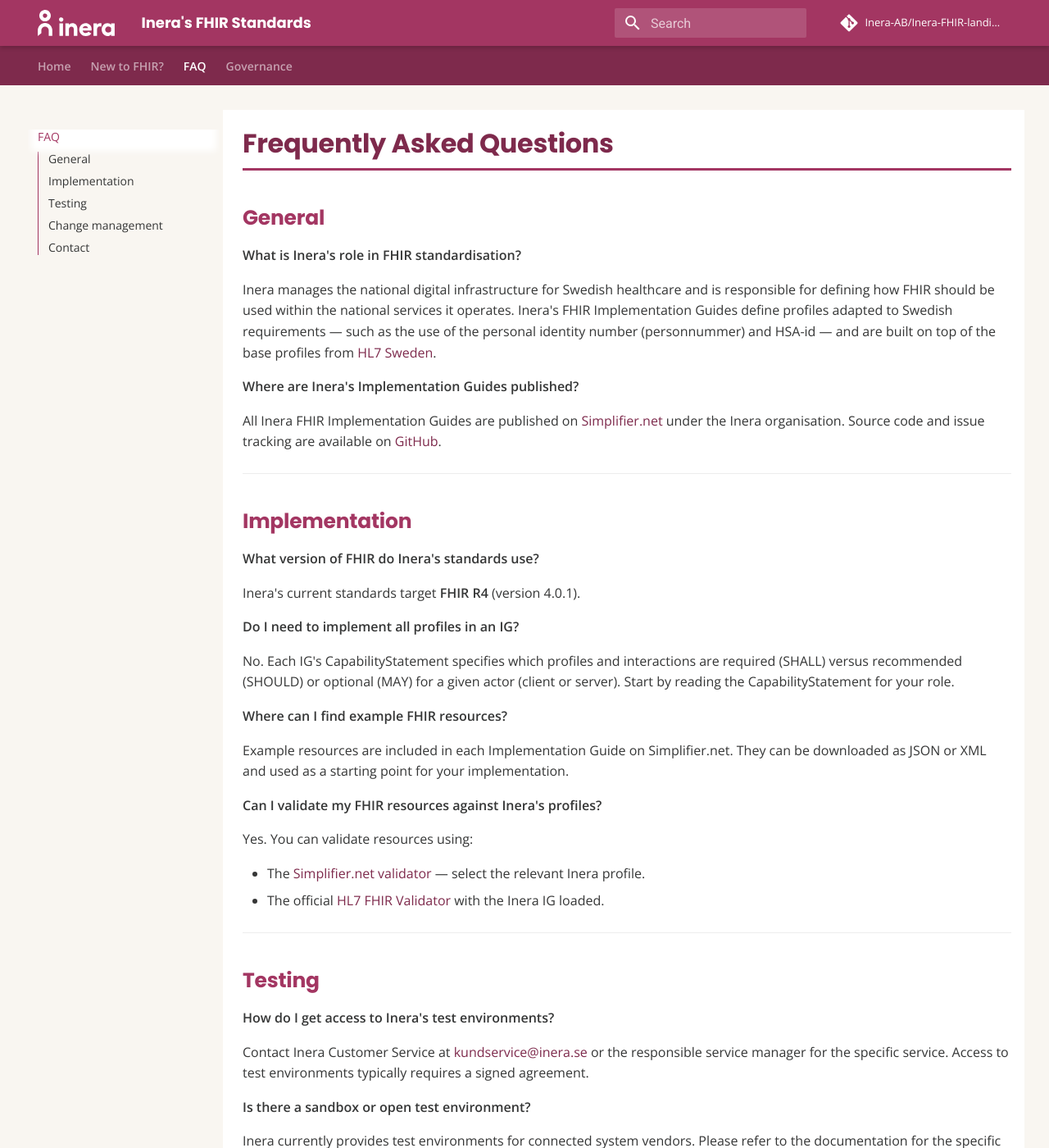
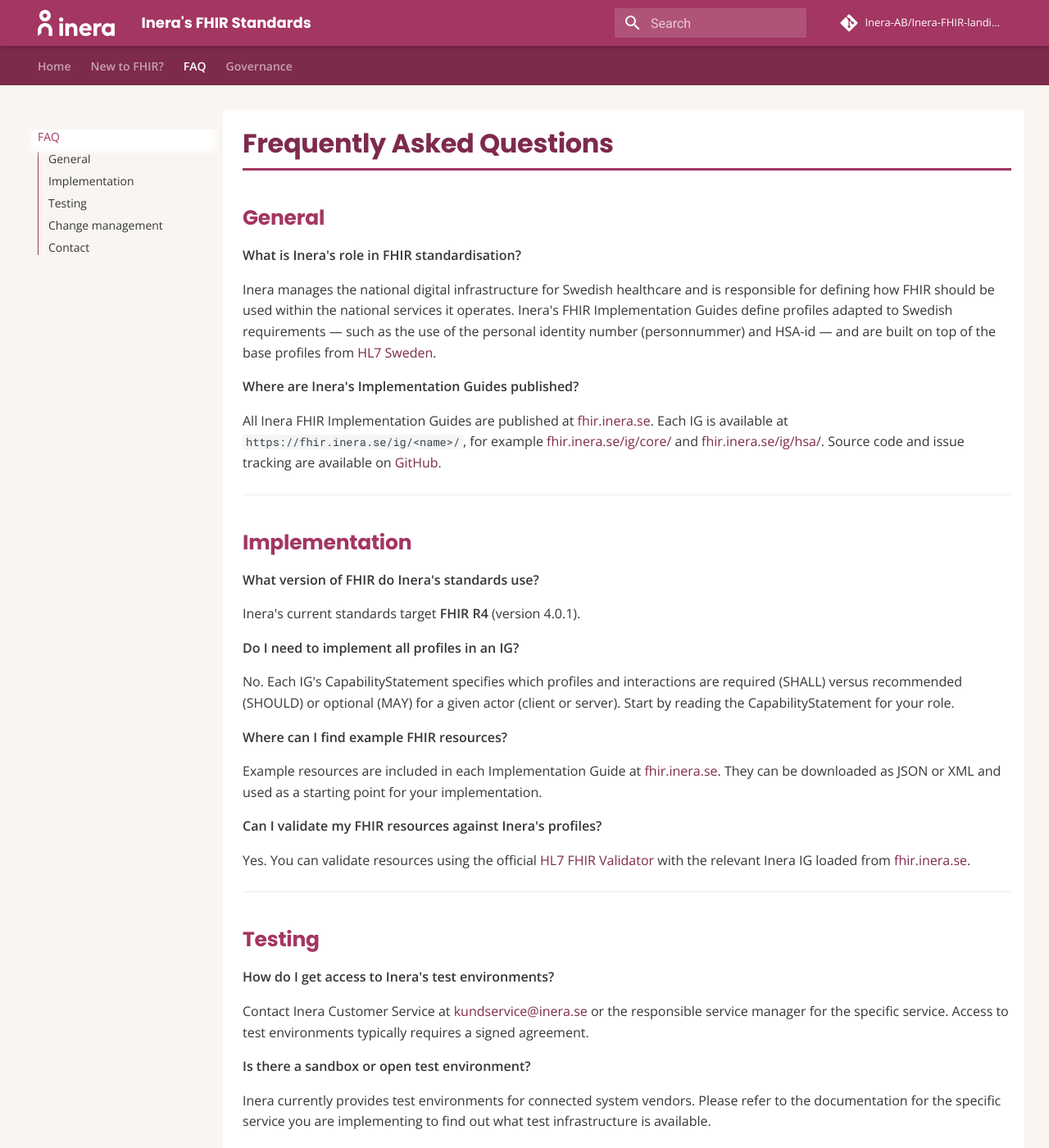
Before and after one commit to Inera-AB/Inera-FHIR-landingpage, an MkDocs documentation site: the page built from docs/assets/documents/FAQ.md, in a window 1280 px wide and 1400 px high. Shown: the whole window at 82% size. Built offline with MkDocs 1.6.1 and Material for MkDocs 9.7.7, drawn with Linux system fonts in a browser that asks for light colours; comment, search, counter and statistics services are not loaded.

Commit message:
Update all IG links to fhir.inera.se and add HSA profile
- Replace all simplifier.net placeholder links with https://fhir.inera.se/ig/<name>/
- Add HSA profile row to the overview table
- Fix inline table caption colour to match brand (pink)
- Update section 2.1, 3, FAQ and NewToFHIR to reference fhir.inera.se

https://claude.ai/code/session_015iK6gvdTe4HJ7A8YTSyadh

```diff
--- a/docs/assets/documents/FAQ.md
+++ b/docs/assets/documents/FAQ.md
@@ -8,7 +8,7 @@ Inera manages the national digital infrastructure for Swedish healthcare and is
 
 **Where are Inera's Implementation Guides published?**
 
-All Inera FHIR Implementation Guides are published on [Simplifier.net](https://simplifier.net) under the Inera organisation. Source code and issue tracking are available on [GitHub](https://github.com/Inera-AB).
+All Inera FHIR Implementation Guides are published at [fhir.inera.se](https://fhir.inera.se). Each IG is available at `https://fhir.inera.se/ig/<name>/`, for example [fhir.inera.se/ig/core/](https://fhir.inera.se/ig/core/) and [fhir.inera.se/ig/hsa/](https://fhir.inera.se/ig/hsa/). Source code and issue tracking are available on [GitHub](https://github.com/Inera-AB).
 
 ---
 
@@ -24,14 +24,11 @@ No. Each IG's CapabilityStatement specifies which profiles and interactions are
 
 **Where can I find example FHIR resources?**
 
-Example resources are included in each Implementation Guide on Simplifier.net. They can be downloaded as JSON or XML and used as a starting point for your implementation.
+Example resources are included in each Implementation Guide at [fhir.inera.se](https://fhir.inera.se). They can be downloaded as JSON or XML and used as a starting point for your implementation.
 
 **Can I validate my FHIR resources against Inera's profiles?**
 
-Yes. You can validate resources using:
-
-- The [Simplifier.net validator](https://simplifier.net/validate) — select the relevant Inera profile.
-- The official [HL7 FHIR Validator](https://confluence.hl7.org/display/FHIR/Using+the+FHIR+Validator) with the Inera IG loaded.
+Yes. You can validate resources using the official [HL7 FHIR Validator](https://confluence.hl7.org/display/FHIR/Using+the+FHIR+Validator) with the relevant Inera IG loaded from [fhir.inera.se](https://fhir.inera.se).
 
 ---
 
```
Also changed, not shown: docs/assets/documents/NewToFHIR.md (+2 -1 lines), docs/index.md (+17 -23 lines).
